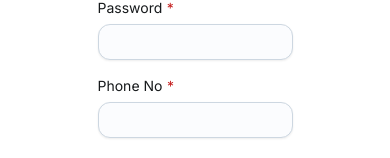
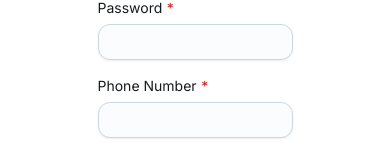
Before and after one commit to TroshKtty/CMPE131-T4, a React (Vite) app in the folder frontend/: page /registration in a window 390 px wide. Shown: the part 382-540 px from the top of the page. Built offline with nearby package versions, Linux system fonts and the light colour scheme.

Commit message:
Registration page: 'Phone no' -> 'Phone Number'

```diff
--- a/frontend/src/pages/registration/page.jsx
+++ b/frontend/src/pages/registration/page.jsx
@@ -125,7 +125,7 @@ export default function RegistrationPage() {
                   />
                 </FormControl>
                 <FormControl required>
-                  <FormLabel>Phone No</FormLabel>
+                  <FormLabel>Phone Number</FormLabel>
                   <Input
                     onChange={(ev) => setphone_no(ev.target.value)}
                     type="text"
```
